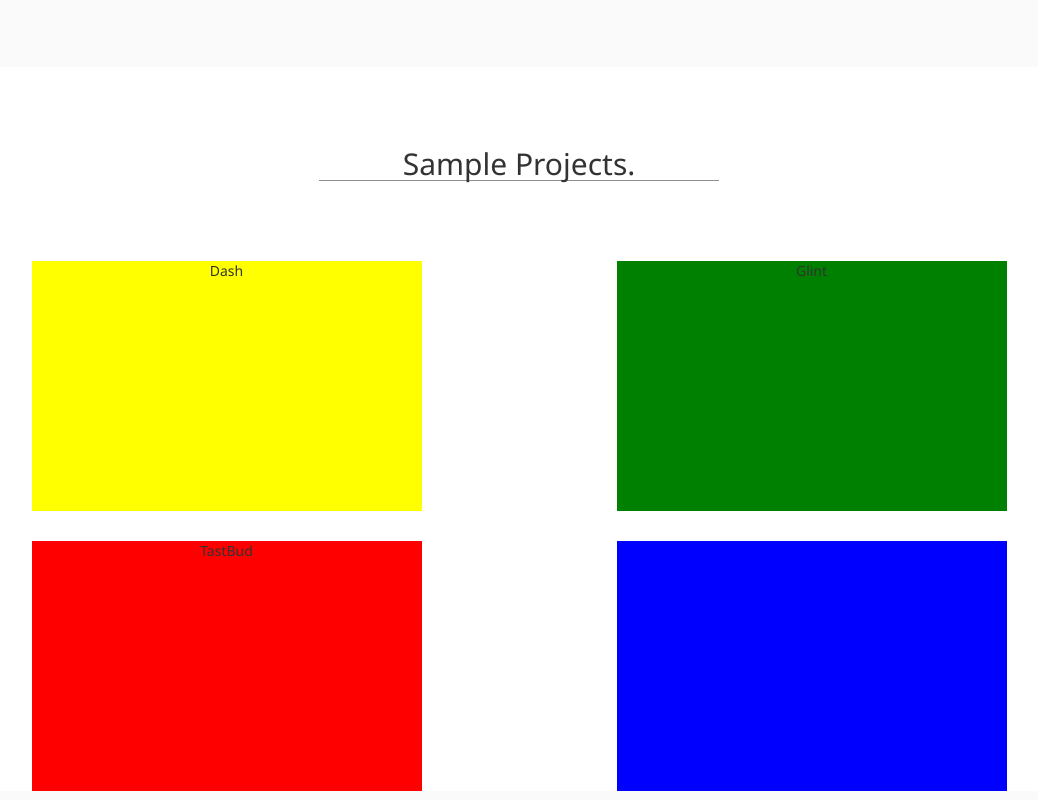
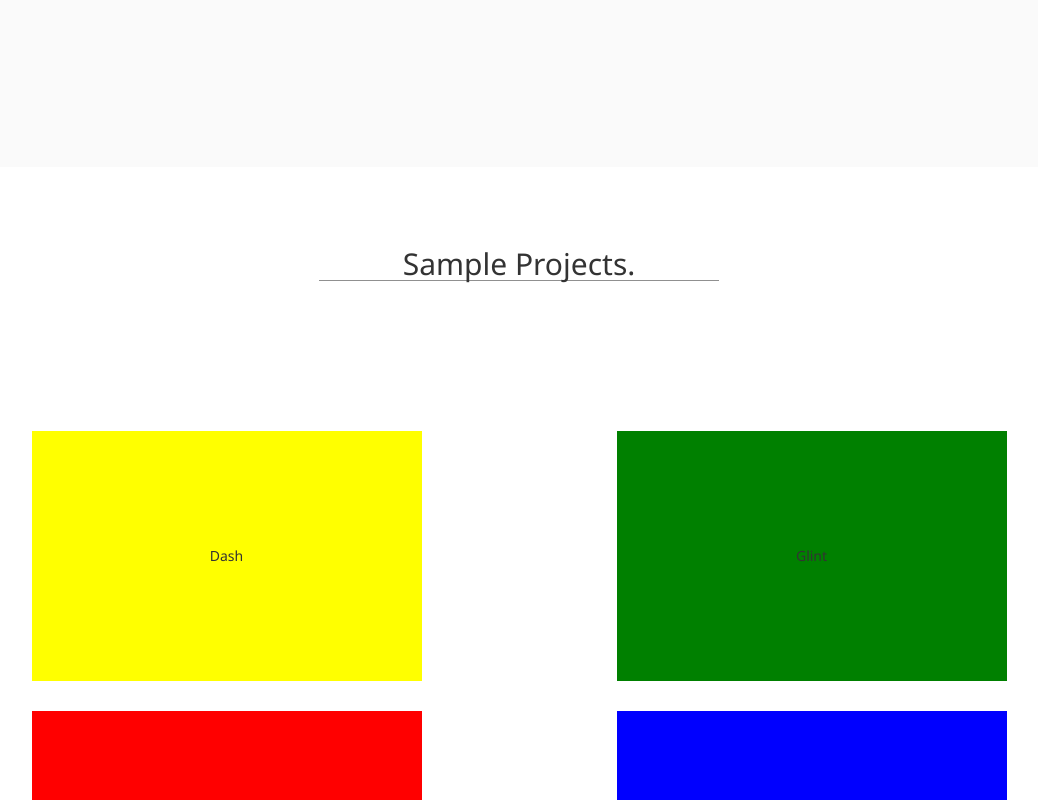
Before and after one commit to Scottkao85/personal_site, a website: page index.html in a window 1280 px wide. Shown: the part 2000-2800 px from the top of the page, without its empty margins (121-1159 px from the left). Drawn offline with Linux system fonts and the light colour scheme.

Commit message:
TASK: vertically aligned project name within its container

```diff
--- a/styles/main.scss
+++ b/styles/main.scss
@@ -27,7 +27,7 @@
     }
 
     .section-hero {
-        background-color: #262626;
+        // background-color: #262626;
         .hero-image {
             margin: 0 auto;
         }
@@ -85,6 +85,9 @@
             .sample-project {
                 height: 250px;
                 margin-top: 30px;
+                .project-name {
+                    line-height: 250px;
+                }
             }
             .sample-project:hover {
 
```
Also changed, not shown: dist/css/main.css.
